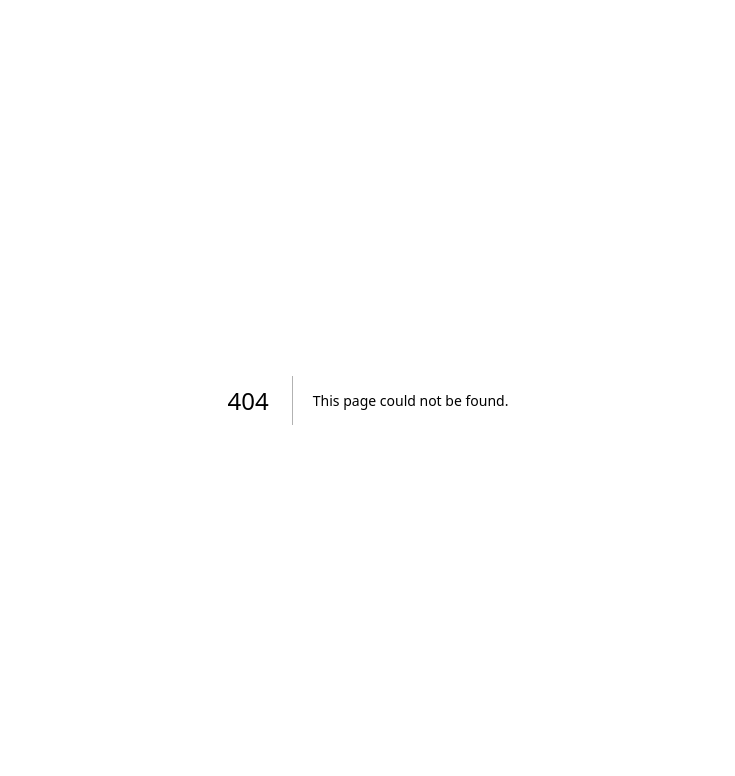
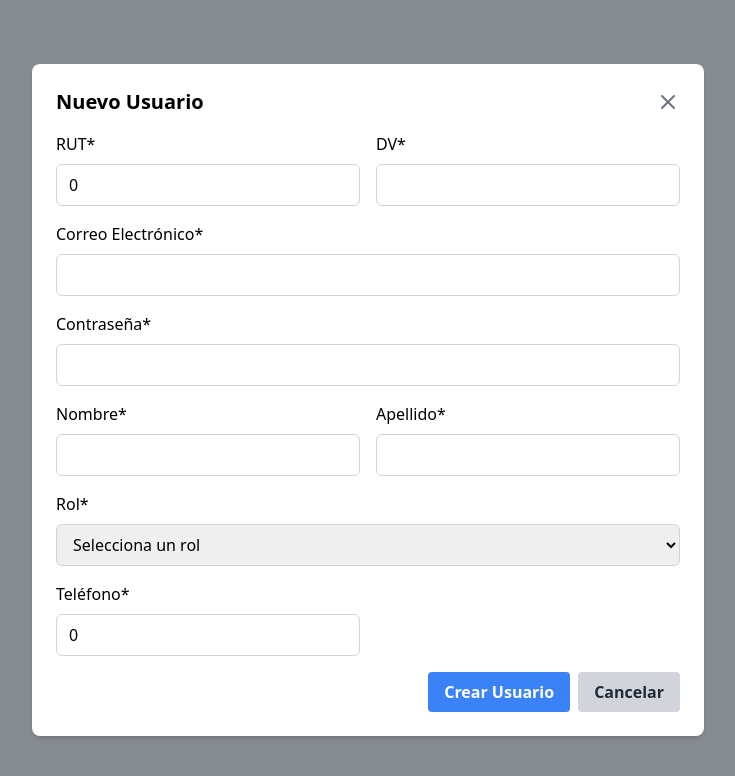
Before and after one commit to Estrojas/Gestion_duoc, a Next.js app: page /registrar-user in a window 1280 px wide. Before the commit this address had no page. Shown: the top 776 px of the page, without its empty margins (272-1007 px from the left). Built offline with nearby package versions, Linux system fonts and the light colour scheme.

Commit message:
registra usuario

```diff
--- /dev/null
+++ b/src/app/registrar-user/page.tsx
@@ -0,0 +1,230 @@
+"use client";
+import React, { useState } from 'react';
+import { User } from '../ModelosDatos/User';
+import { ingresarUser } from '../Connection/SupabaseClient';
+
+export default function CreateUserForm() {
+  const [user, setUser] = useState<User>({
+    rut: 0,
+    dv: '',
+    correo: '',
+    password: '',
+    nombre: '',
+    apellido: '',
+    rol: '',
+    telefono: 0,
+  });
+
+  const [showModal, setShowModal] = useState(false);
+  const [modalMessage, setModalMessage] = useState('');
+
+
+  const handleChange = (e: React.ChangeEvent<HTMLInputElement | HTMLSelectElement>) => {
+    setUser({ ...user, [e.target.name]: e.target.value });
+  };
+
+  const handleSubmit = async (e: React.FormEvent<HTMLFormElement>) => {
+    e.preventDefault();
+    try{
+        const { data, error } = await ingresarUser(user);
+        if (error) {
+            setModalMessage('Error al crear el usuario. Por favor, inténtelo de nuevo.');
+        } else {
+            setModalMessage('Usuario creado exitosamente.');
+            setUser({
+              rut: 0,
+              dv: '',
+              correo: '',
+              password: '',
+              nombre: '',
+              apellido: '',
+              rol: '',
+              telefono: 0,
+            });
+        }
+    } catch (error) {
+        console.error('Error creating user:', error);
+        setModalMessage('Error al crear el usuario. Por favor, inténtelo de nuevo.');
+        setShowModal(true);
+    }
+  };
+
+  const closeModal = () => {
+    setShowModal(false);
+    setModalMessage('');
+  };
+
+  return (
+    <div className="fixed inset-0 flex items-center justify-center bg-gray-900 bg-opacity-50">
+      <div className="bg-white rounded-lg shadow-md p-6 max-w-2xl w-full">
+        <div className="flex justify-between items-center mb-4">
+          <h2 className="text-xl font-bold">Nuevo Usuario</h2>
+          <button
+            type="button"
+            className="text-gray-500 hover:text-gray-700 transition-colors duration-200"
+          >
+            <svg
+              xmlns="http://www.w3.org/2000/svg"
+              className="h-6 w-6"
+              fill="none"
+              viewBox="0 0 24 24"
+              stroke="currentColor"
+            >
+              <path
+                strokeLinecap="round"
+                strokeLinejoin="round"
+                strokeWidth={2}
+                d="M6 18L18 6M6 6l12 12"
+              />
+            </svg>
+          </button>
+        </div>
+        <form onSubmit={handleSubmit} className="grid grid-cols-2 gap-4">
+          <div>
+            <label htmlFor="rut" className="block font-medium mb-2">
+              RUT*
+            </label>
+            <input
+              type="number"
+              id="rut"
+              name="rut"
+              value={user.rut}
+              onChange={handleChange}
+              className="w-full border border-gray-300 rounded-md py-2 px-3"
+              required
+            />
+          </div>
+          <div>
+            <label htmlFor="dv" className="block font-medium mb-2">
+              DV*
+            </label>
+            <input
+              type="text"
+              id="dv"
+              name="dv"
+              value={user.dv}
+              onChange={handleChange}
+              className="w-full border border-gray-300 rounded-md py-2 px-3"
+              required
+            />
+          </div>
+          <div className="col-span-2">
+            <label htmlFor="correo" className="block font-medium mb-2">
+              Correo Electrónico*
+            </label>
+            <input
+              type="email"
+              id="correo"
+              name="correo"
+              value={user.correo}
+              onChange={handleChange}
+              className="w-full border border-gray-300 rounded-md py-2 px-3"
+              required
+            />
+          </div>
+          <div className="col-span-2">
+            <label htmlFor="password" className="block font-medium mb-2">
+              Contraseña*
+            </label>
+            <input
+              type="password"
+              id="password"
+              name="password"
+              value={user.password}
+              onChange={handleChange}
+              className="w-full border border-gray-300 rounded-md py-2 px-3"
+              required
+            />
+          </div>
+          <div>
+            <label htmlFor="nombre" className="block font-medium mb-2">
+              Nombre*
+            </label>
+            <input
+              type="text"
+              id="nombre"
+              name="nombre"
+              value={user.nombre}
+              onChange={handleChange}
+              className="w-full border border-gray-300 rounded-md py-2 px-3"
+              required
+            />
+          </div>
+          <div>
+            <label htmlFor="apellido" className="block font-medium mb-2">
+              Apellido*
+            </label>
+            <input
+              type="text"
+              id="apellido"
+              name="apellido"
+              value={user.apellido}
+              onChange={handleChange}
+              className="w-full border border-gray-300 rounded-md py-2 px-3"
+              required
+            />
+          </div>
+          <div className="col-span-2">
+            <label htmlFor="rol" className="block font-medium mb-2">
+              Rol*
+            </label>
+            <select
+              id="rol"
+              name="rol"
+              value={user.rol}
+              onChange={handleChange}
+              className="w-full border border-gray-300 rounded-md py-2 px-3"
+              required
+            >
+              <option value="">Selecciona un rol</option>
+              <option value="Administrativo">Administrativo</option>
+              <option value="Alumno Ayudante">Alumno Ayudante</option>
+            </select>
+          </div>
+          <div>
+            <label htmlFor="telefono" className="block font-medium mb-2">
+              Teléfono*
+            </label>
+            <input
+              type="number"
+              id="telefono"
+              name="telefono"
+              value={user.telefono}
+              onChange={handleChange}
+              className="w-full border border-gray-300 rounded-md py-2 px-3"
+              required
+            />
+          </div>
+          <div className="col-span-2 flex justify-end">
+            <button
+              type="submit"
+              className="bg-blue-500 hover:bg-blue-700 text-white font-bold py-2 px-4 rounded mr-2"
+            >
+              Crear Usuario
+            </button>
+            <button
+              type="button"
+              className="bg-gray-300 hover:bg-gray-400 text-gray-800 font-bold py-2 px-4 rounded"
+            >
+              Cancelar
+            </button>
+          </div>
+        </form>
+      </div>
+      {showModal && (
+        <div className="fixed inset-0 flex items-center justify-center z-50">
+          <div className="bg-white rounded-lg shadow-md p-6 max-w-md">
+            <p className="mb-4">{modalMessage}</p>
+            <button
+              type="button"
+              className="bg-blue-500 hover:bg-blue-700 text-white font-bold py-2 px-4 rounded"
+              onClick={closeModal}
+            >
+              Cerrar
+            </button>
+          </div>
+        </div>
+      )}
+    </div>
+  );
+}
```
